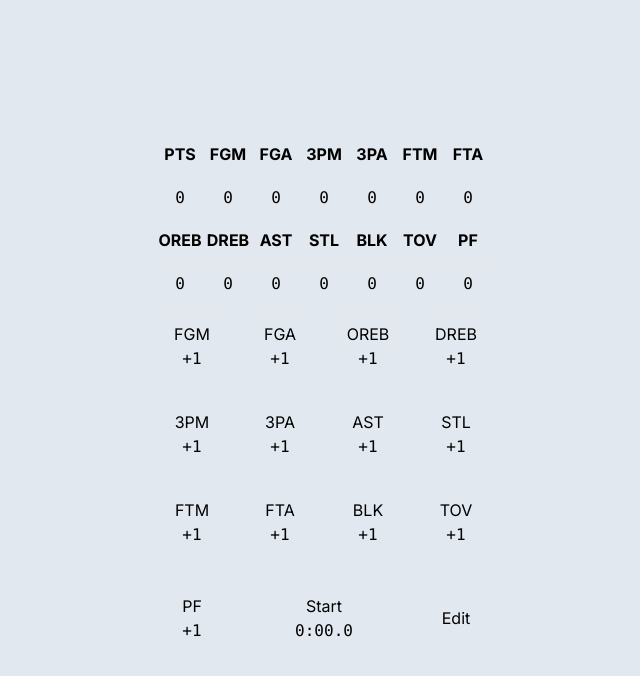
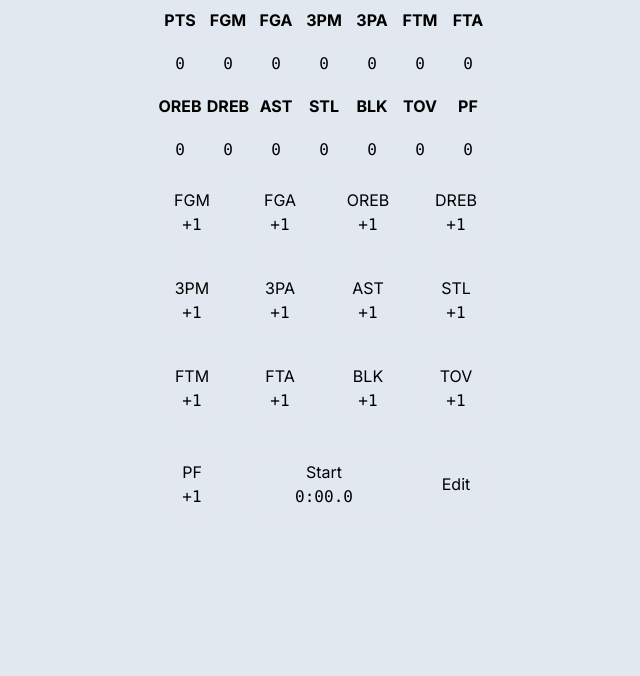
Before and after one commit to jseashell/tipoff, a Next.js app: page / in a window 1280 px wide. Shown: the top 676 px of the page, without its empty margins (316-956 px from the left). Built offline with nearby package versions, Linux system fonts and the light colour scheme.

Commit message:
Adjust main height/width

```diff
--- a/src/app/page.tsx
+++ b/src/app/page.tsx
@@ -33,7 +33,7 @@
   }, [gameplayTimerRunning]);
 
   return (
-    <main className="min-w-screen min-h-screen flex flex-col items-center justify-center">
+    <main className="w-full h-full flex flex-col items-center justify-center">
       <Stats
         data={{
           pts: pts,
```
